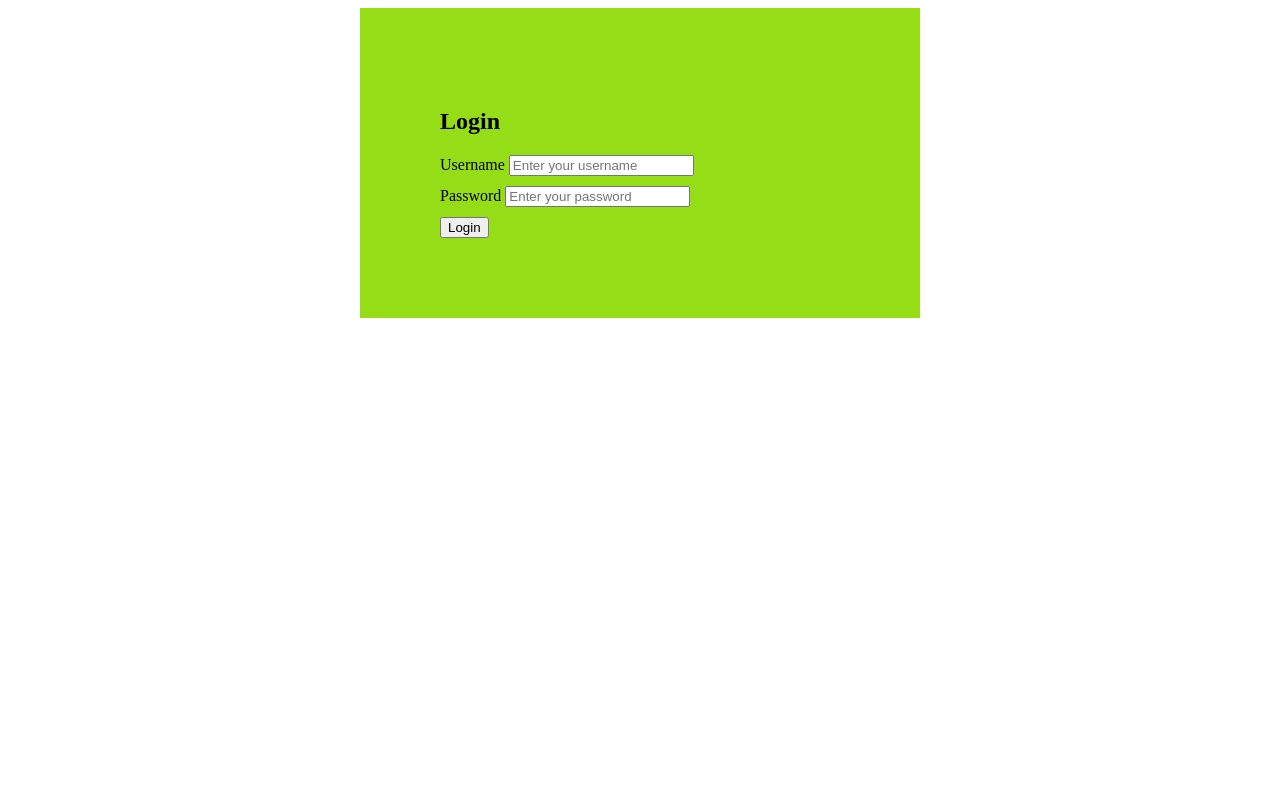
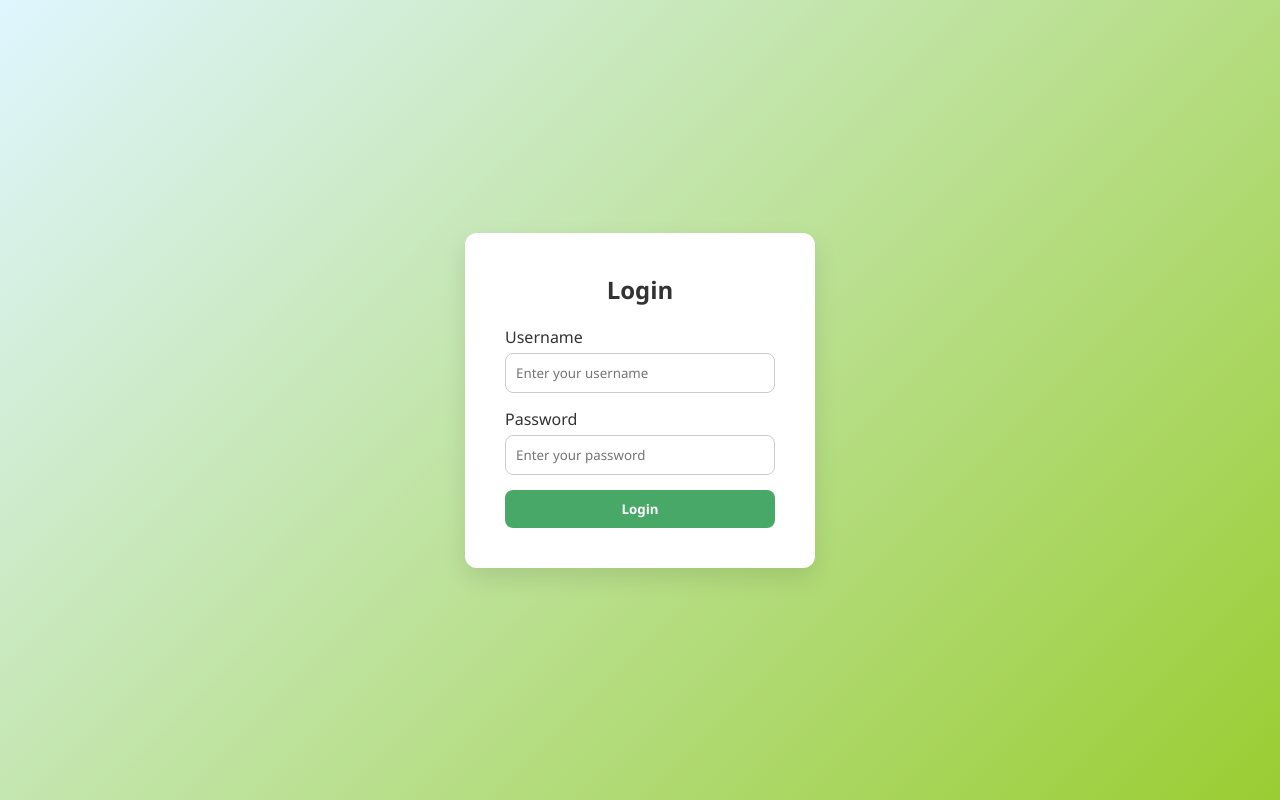
Before and after one commit to ilhamhabibilah/simple-login-page, a plain HTML site: page index.html in a window 1280 px wide. Drawn offline with Linux system fonts and the light colour scheme.

Commit message:
style.css

```diff
--- a/style.css
+++ b/style.css
@@ -1,24 +1,72 @@
+* {
+  margin: 0;
+  padding: 0;
+  box-sizing: border-box;
+  font-family: 'Segoe UI', Tahoma, Geneva, Verdana, sans-serif;
+}
+
+/* Center the container */
+body {
+  background: linear-gradient(135deg, #dff6ff, #9acd32);
+  height: 100vh;
+  display: flex;
+  justify-content: center;
+  align-items: center;
+}
+
+/* Login card */
 .container {
-  width: 400px;
-  margin: 0 auto;
-  padding: 10vh;
-  background-color: #95de17;
+  background-color: white;
+  padding: 40px;
+  border-radius: 12px;
+  box-shadow: 0 10px 25px rgba(0, 0, 0, 0.1);
+  width: 350px;
+}
+
+.login-form h2 {
+  text-align: center;
+  margin-bottom: 20px;
+  color: #333;
 }
 
 .form-group {
-  margin-bottom: 10px;
+  margin-bottom: 15px;
 }
 
-.form-control {
+label {
+  display: block;
+  margin-bottom: 5px;
+  color: #333;
+  font-weight: 500;
+}
+
+input[type="text"],
+input[type="password"] {
   width: 100%;
   padding: 10px;
-  border: 1px solid #111111;
+  border: 1px solid #ccc;
+  border-radius: 8px;
+  transition: 0.3s;
 }
 
-.btn {
-  background-color: #000;
-  color: #fff;
+input:focus {
+  border-color: #48a868;
+  outline: none;
+  box-shadow: 0 0 5px rgba(72, 168, 104, 0.3);
+}
+
+button {
+  width: 100%;
   padding: 10px;
+  background-color: #48a868;
   border: none;
+  border-radius: 8px;
+  color: white;
+  font-weight: bold;
   cursor: pointer;
+  transition: 0.3s;
 }
+
+button:hover {
+  background-color: #3d8a5e;
+}
```
